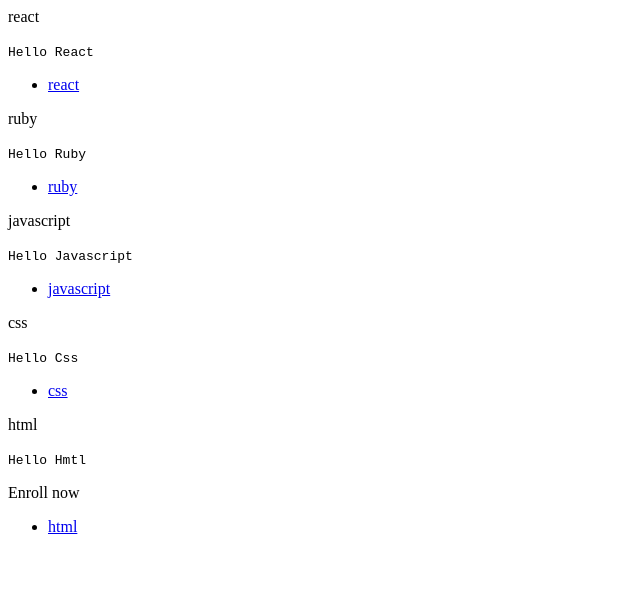
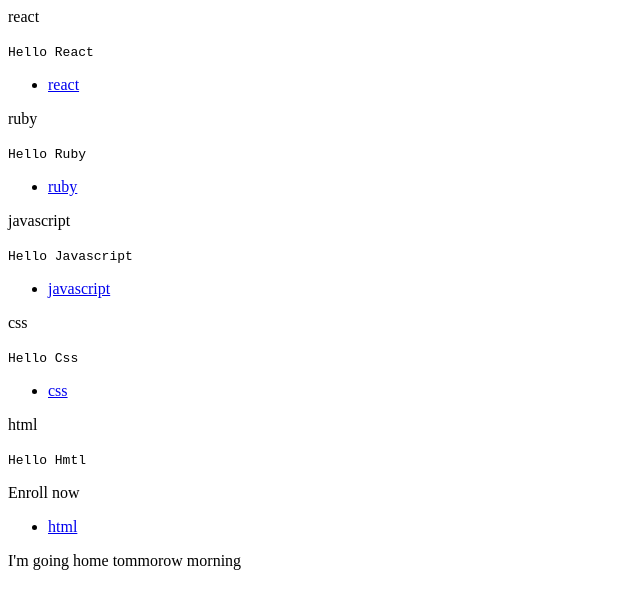
Before and after one commit to susiku/documentation, a plain HTML site: page index.html in a window 1280 px wide. Shown: the whole page, without its empty margins (0-640 px from the left). Drawn offline with Linux system fonts and the light colour scheme.

Commit message:
modified :index.html

```diff
--- a/index.html
+++ b/index.html
@@ -65,7 +65,7 @@
         <ul class="nav-link">
           <li><a href="#Hello Hmtl">html</a></li>
         </ul>
-
+        <p>I'm going home tommorow morning</p>
     </main>
     <script src="https://cdn.freecodecamp.org/testable-projects-fcc/v1/bundle.js"></script>
 
```
